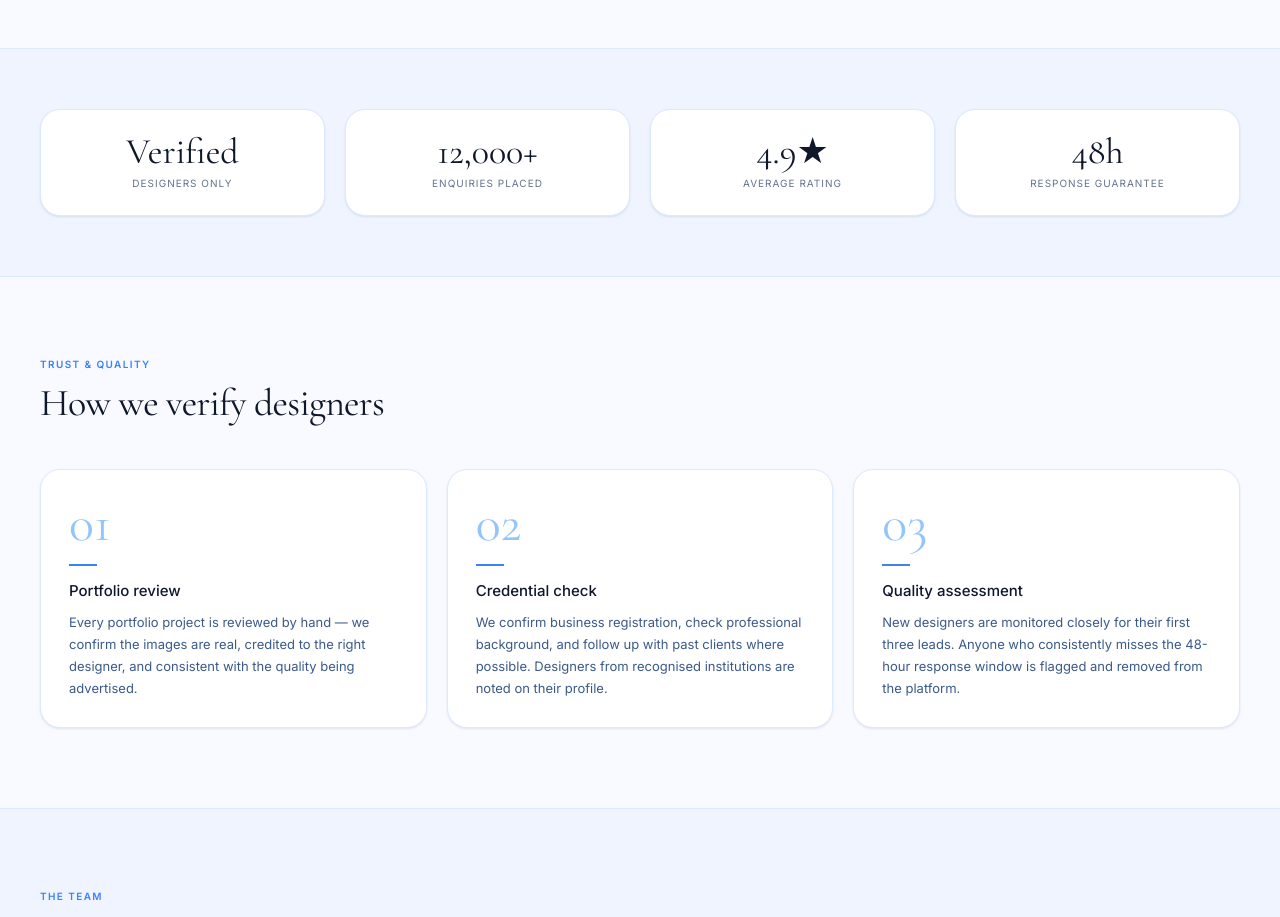
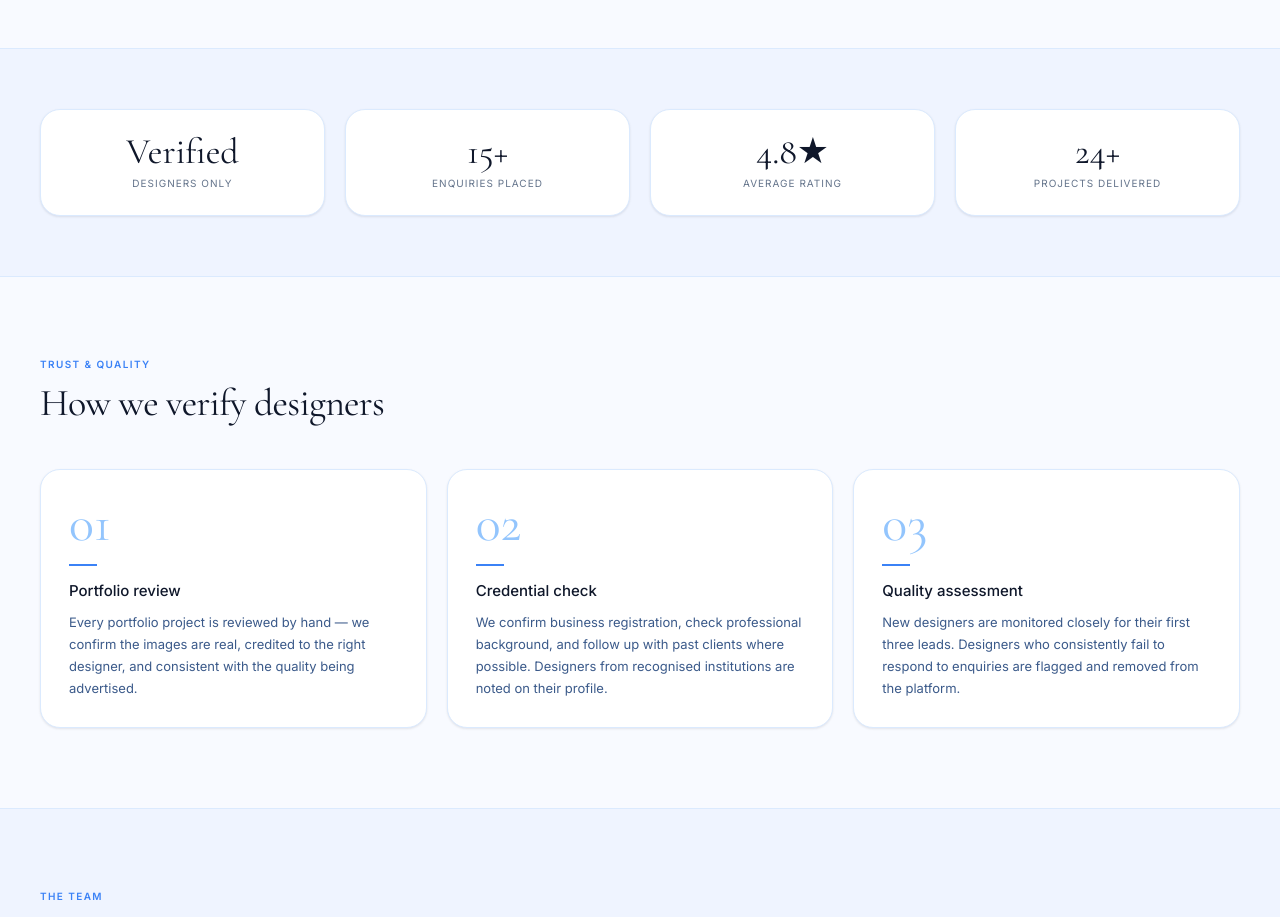
Before and after one commit to intraferdesigners-ai/Intrafer_Frontend, a Next.js app: page /about in a window 1280 px wide. Shown: the part 1200-2117 px from the top of the page. Built offline with nearby package versions, Linux system fonts and the light colour scheme; no server answers.

Commit message:
Wire about page stats to live data, remove unenforced 48h SLA claim

```diff
--- a/app/(public)/about/page.jsx
+++ b/app/(public)/about/page.jsx
@@ -2,22 +2,25 @@ import Image from 'next/image';
 import Link from 'next/link';
 import { IMAGES } from '@/lib/images';
 import Reveal from '@/components/ui/Reveal';
+import AnimatedCounter from '@/components/ui/AnimatedCounter';
 
 export const metadata = {
   title: "About Intrafer | India's Interior Designer Marketplace",
 };
 
-const STATS = [
-  { value: 'Verified', label: 'DESIGNERS ONLY' },
-  { value: '12,000+',label: 'ENQUIRIES PLACED'   },
-  { value: '4.9★',   label: 'AVERAGE RATING'     },
-  { value: '48h',    label: 'RESPONSE GUARANTEE'  },
-];
+async function fetchStats() {
+  try {
+    const res = await fetch(`${process.env.NEXT_PUBLIC_API_URL}/public/stats`, { cache: 'no-store' });
+    if (!res.ok) throw new Error(`API ${res.status}`);
+    const json = await res.json();
+    return json.data || null;
+  } catch { return null; }
+}
 
 const STEPS = [
   { n: '01', title: 'Portfolio review',   desc: "Every portfolio project is reviewed by hand — we confirm the images are real, credited to the right designer, and consistent with the quality being advertised." },
   { n: '02', title: 'Credential check',   desc: 'We confirm business registration, check professional background, and follow up with past clients where possible. Designers from recognised institutions are noted on their profile.' },
-  { n: '03', title: 'Quality assessment', desc: "New designers are monitored closely for their first three leads. Anyone who consistently misses the 48-hour response window is flagged and removed from the platform." },
+  { n: '03', title: 'Quality assessment', desc: "New designers are monitored closely for their first three leads. Designers who consistently fail to respond to enquiries are flagged and removed from the platform." },
 ];
 
 const TEAM = [
@@ -26,7 +29,17 @@ const TEAM = [
   { initials: 'AM', name: 'Aryan Mehta',   role: 'Head of Design',   bio: 'Trained as an architect at IIT Bombay, now leads design across the platform.' },
 ];
 
-export default function AboutPage() {
+export default async function AboutPage() {
+  const statsData = await fetchStats();
+  // Nullish coalescing (not ||) so a genuine 0 from the API isn't mistaken
+  // for "falsy" and silently replaced by the fallback — same pattern used
+  // on the homepage's live stats strip.
+  const STATS = [
+    { value: 'Verified', label: 'DESIGNERS ONLY' },
+    { end: statsData?.enquiryCount ?? 15, suffix: '+', label: 'ENQUIRIES PLACED' },
+    { end: parseFloat(statsData?.avgRating ?? '4.8'), suffix: '★', decimals: 1, label: 'AVERAGE RATING' },
+    { end: statsData?.projectCount ?? 24, suffix: '+', label: 'PROJECTS DELIVERED' },
+  ];
   return (
     <div style={{ minHeight: '100vh', background: 'var(--bg)' }}>
 
@@ -75,7 +88,11 @@ export default function AboutPage() {
         <div style={{ maxWidth: '1280px', margin: '0 auto', display: 'grid', gridTemplateColumns: 'repeat(4,1fr)', gap: '20px' }} className="grid-mobile-1">
           {STATS.map((s) => (
             <div key={s.label} style={{ textAlign: 'center', padding: '24px', background: 'var(--surface)', border: '1px solid var(--border)', borderRadius: 'var(--r-xl)', boxShadow: 'var(--shadow-sm)' }}>
-              <div style={{ fontFamily: 'var(--font-display)', fontSize: '36px', fontWeight: 400, color: 'var(--text)', lineHeight: 1, marginBottom: '6px' }}>{s.value}</div>
+              <div style={{ fontFamily: 'var(--font-display)', fontSize: '36px', fontWeight: 400, color: 'var(--text)', lineHeight: 1, marginBottom: '6px' }}>
+                {s.end !== undefined
+                  ? <AnimatedCounter end={s.end} suffix={s.suffix} decimals={s.decimals || 0} />
+                  : s.value}
+              </div>
               <div style={{ fontSize: '10px', letterSpacing: '.1em', color: 'var(--text-hint)', textTransform: 'uppercase' }}>{s.label}</div>
             </div>
           ))}
```
